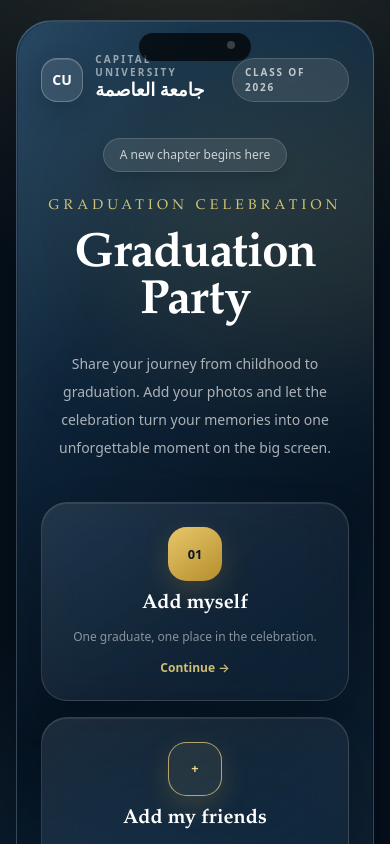
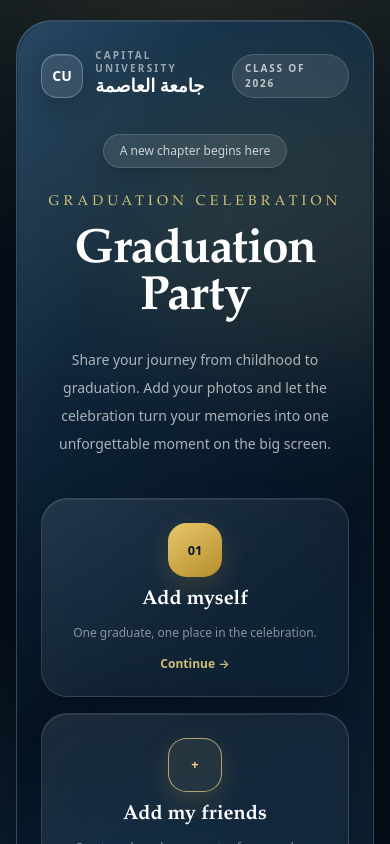
Before and after one commit to aamrabdelhay/graduationparty, a Next.js app: page / in a window 390 px wide. Shown: the top 844 px of the page. Built offline with nearby package versions, Linux system fonts and the light colour scheme.

Commit message:
fix: remove fake iPhone camera notch from graduation landing

```diff
--- a/components/public/Landing.tsx
+++ b/components/public/Landing.tsx
@@ -16,11 +16,8 @@ export default function Landing() {
       <div className="capu-phone relative mx-auto flex min-h-[calc(100dvh-2.5rem)] max-w-5xl flex-col overflow-hidden rounded-[2.8rem] border border-white/20 shadow-2xl sm:min-h-[calc(100dvh-4rem)]">
         <div className="capu-glow capu-glow-one" aria-hidden />
         <div className="capu-glow capu-glow-two" aria-hidden />
-        <div className="pointer-events-none absolute left-1/2 top-3 z-20 h-7 w-28 -translate-x-1/2 rounded-full bg-black/70 shadow-inner sm:top-4">
-          <span className="absolute right-4 top-2 h-2 w-2 rounded-full bg-white/20" />
-        </div>
 
-        <header className="relative z-10 flex items-center justify-between px-6 pb-4 pt-8 sm:px-10 sm:pt-10">
+        <header className="relative z-10 flex items-center justify-between px-6 pb-4 pt-7 sm:px-10 sm:pt-9">
           <div className="flex items-center gap-3">
             <div className="capu-mark flex h-11 w-11 items-center justify-center rounded-2xl border border-white/25 bg-white/10 text-sm font-bold shadow-lg backdrop-blur-xl">CU</div>
             <div className="text-left leading-tight">
```
